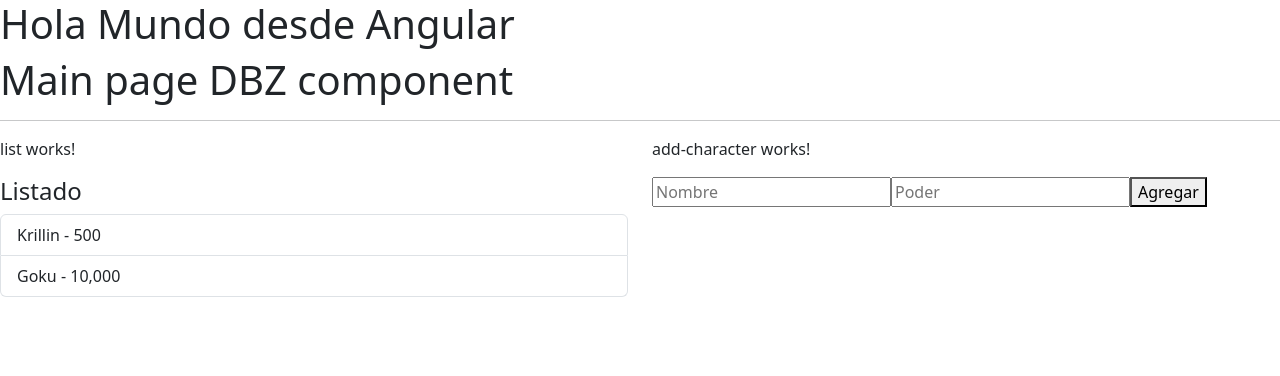
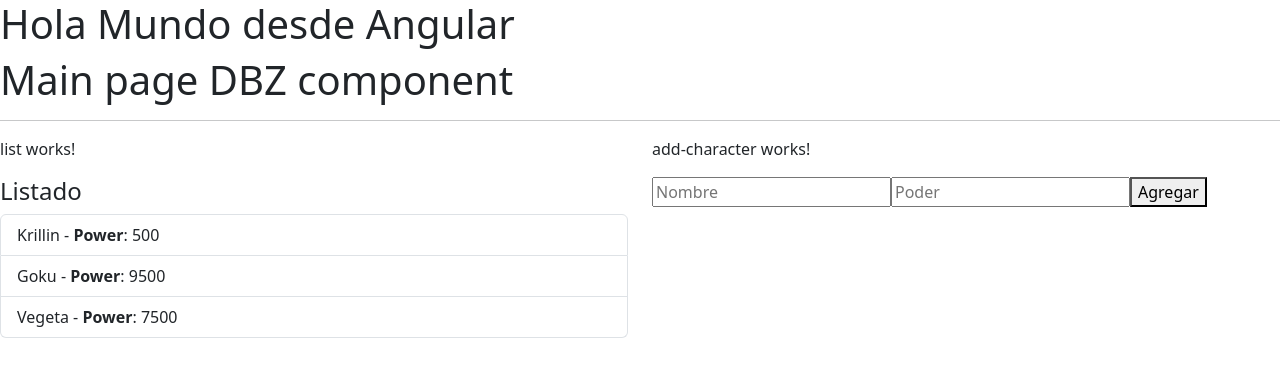
Before and after one commit to alejandrotoledoweb/angular-practice, an Angular app: page / in a window 1280 px wide. Shown: the top 376 px of the page. Built offline with nearby package versions, Linux system fonts and the light colour scheme.

Commit message:
add ngFor and add two lists

```diff
--- a/src/app/dbz/components/list/list.component.html
+++ b/src/app/dbz/components/list/list.component.html
@@ -1,6 +1,5 @@
 <p>list works!</p>
 <h4>Listado</h4>
 <ul class="list-group">
-  <li class="list-group-item">Krillin - 500</li>
-  <li class="list-group-item">Goku - 10,000</li>
+  <li *ngFor="let character of characterList" class="list-group-item">{{ character.name }} - <strong>Power</strong>: {{ character.power}}</li>
 </ul>
--- a/src/app/dbz/components/list/list.component.ts
+++ b/src/app/dbz/components/list/list.component.ts
@@ -1,8 +1,17 @@
-import { Component } from '@angular/core';
+import { Component, Input } from '@angular/core';
+import { Character } from '../../interfaces/character.interface';
 
 @Component({
   selector: 'dbz-list',
   templateUrl: './list.component.html',
   styleUrls: ['./list.component.css'],
 })
-export class ListComponent {}
+export class ListComponent {
+  @Input()
+  public characterList: Character[] = [
+    {
+      name: 'Truncks',
+      power: 100,
+    },
+  ];
+}
--- /dev/null
+++ b/src/app/dbz/interfaces/character.interface.ts
@@ -0,0 +1,4 @@
+export interface Character {
+  name: string;
+  power: number;
+}
--- a/src/app/dbz/pages/main-page.component.html
+++ b/src/app/dbz/pages/main-page.component.html
@@ -5,7 +5,7 @@
 <div class="row">
   <div class="col">
 
-    <dbz-list></dbz-list>
+    <dbz-list [characterList]="characters"></dbz-list>
 
 
   </div>
--- a/src/app/dbz/pages/main-page.component.ts
+++ b/src/app/dbz/pages/main-page.component.ts
@@ -1,10 +1,14 @@
-import { Component, OnInit } from '@angular/core';
+import { Component } from '@angular/core';
+import { Character } from '../interfaces/character.interface';
 
 @Component({
-    selector: 'app-dbz-main-page',
-    templateUrl: './main-page.component.html'
+  selector: 'app-dbz-main-page',
+  templateUrl: './main-page.component.html',
 })
-
 export class MainPageComponent {
-
+  public characters: Character[] = [
+    { name: 'Krillin', power: 500 },
+    { name: 'Goku', power: 9500 },
+    { name: 'Vegeta', power: 7500 },
+  ];
 }
```
